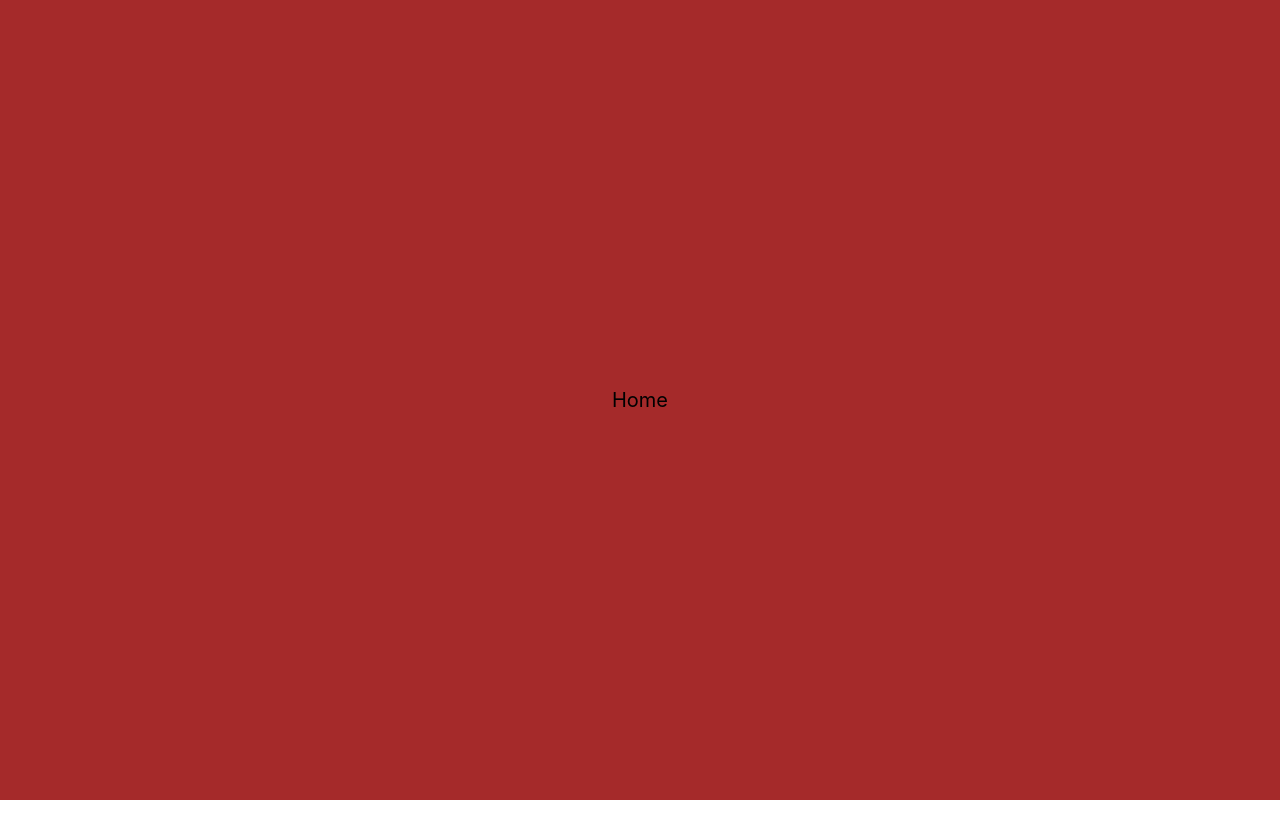
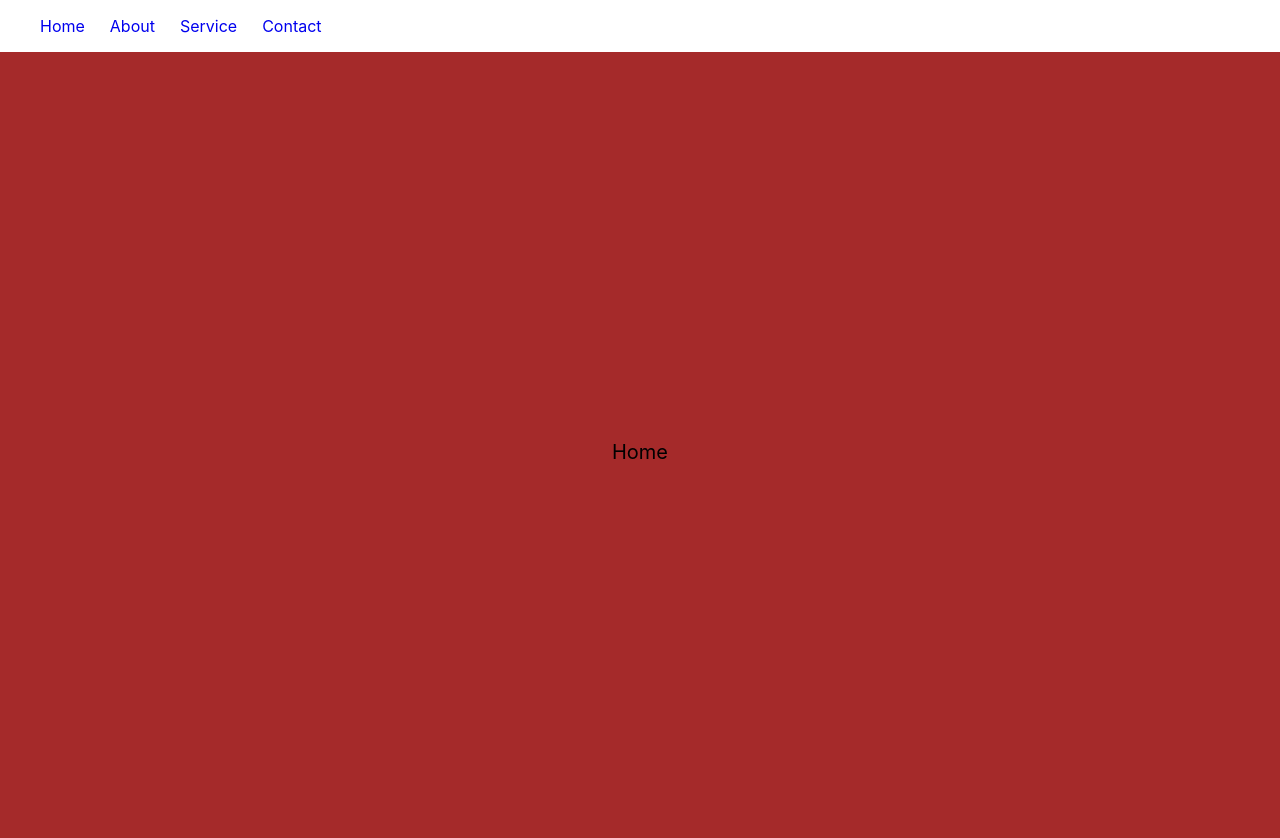
Before and after one commit to koheinthurako/React20-9-2023, a React (Create React App) app in the folder router/: page / in a window 1280 px wide. Shown: the top 838 px of the page. Before the commit the page ends 800 px from the top, so only its background shows below. Built offline with nearby package versions, Linux system fonts and the light colour scheme.

Commit message:
connect route using link

```diff
--- a/router/src/App.js
+++ b/router/src/App.js
@@ -2,6 +2,7 @@ import Home from "./pages/Home";
 import About from "./pages/About";
 import Contact from "./pages/Contact";
 import Service from "./pages/Service";
+import Nav from "./pages/components/Nav";
 import { BrowserRouter as Rounter, Routes, Route } from "react-router-dom";
 
 const App = () => {
@@ -10,6 +11,7 @@ const App = () => {
     <Rounter>
     {/* <Router></Router> ထဲမှာ HTML elements တွေရေးလို့ရပေမယ့် <Routes></Routes> ထဲမှာတော့မရပါ */}
       {/* <div>Hello World</div> */}
+      <Nav/>
       <Routes>
         <Route path="/" element={<Home/>}/>
         <Route path="/about" element={<About/>}/>
--- a/router/src/pages/About.jsx
+++ b/router/src/pages/About.jsx
@@ -2,7 +2,7 @@ import "./page.css";
 
 const About = () => {
   return (
-    <div>About</div>
+    <div className="container">About</div>
   )
 }
 
--- a/router/src/pages/Contact.jsx
+++ b/router/src/pages/Contact.jsx
@@ -2,7 +2,7 @@ import "./page.css";
 
 const Contact = () => {
   return (
-    <div>Contact</div>
+    <div className="container">Contact</div>
   )
 }
 
--- a/router/src/pages/Home.jsx
+++ b/router/src/pages/Home.jsx
@@ -2,7 +2,7 @@ import "./page.css";
 
 const Home = () => {
   return (
-    <div>Home</div>
+    <div className="container">Home</div>
   )
 }
 
--- a/router/src/pages/Service.jsx
+++ b/router/src/pages/Service.jsx
@@ -2,7 +2,7 @@ import "./page.css";
 
 const Service = () => {
   return (
-    <div>Service</div>
+    <div className="container">Service</div>
   )
 }
 
--- /dev/null
+++ b/router/src/pages/components/Nav.css
@@ -0,0 +1,10 @@
+.NavContainer > ul {
+    display: flex;
+    gap: 25px;
+    list-style: none;
+    cursor: pointer;
+}
+
+.NavContainer a {
+    text-decoration: none;
+}
--- /dev/null
+++ b/router/src/pages/components/Nav.jsx
@@ -0,0 +1,30 @@
+import "./Nav.css";
+import {Link} from "react-router-dom";
+
+const Nav = () => {
+  return (
+    <div className="NavContainer">
+        <ul>
+            <li>
+                {/* Link သည် react-router-dom မှ support ပေးထားသော <a></a> လိုမျိုး ဖြစ်ပေမယ့် document refresh မဖြစ်ပါ
+                    Link ကိုသုံးတဲ့အခါမှာ rendering လုပ်ပြီးသည့်အချိန်တွင် elements ထဲတွင် <a></a> tag လိုမျိုး render လုပ်သွားတယ်
+                    ရေးတဲ့အခါမှာလည်း Link သည် <a></a> tag သဘောမျိုးဖြစ်သည့်အတွက် Route ထဲက path တွေကိုသုံးပြီး Link ခုန်ထားတဲ့အတွက်
+                    <Router></Router> ထဲမှာပဲ မူလ <Nav/> ကိုထည့်ရေးရတယ် အပြင်ထုတ်ရေးလို့မရပါ
+                */}
+                <Link to={'/'}>Home</Link>
+            </li>
+            <li>
+                <Link to={'/about'}>About</Link>
+            </li>
+            <li>
+                <Link to={'/service'}>Service</Link>
+            </li>
+            <li>
+                <Link to={'/contact'}>Contact</Link>
+            </li>
+        </ul>
+    </div>
+  )
+}
+
+export default Nav;
--- a/router/src/pages/page.css
+++ b/router/src/pages/page.css
@@ -1,4 +1,4 @@
-div {
+.container {
     width: 100vw;
     height: 100vh;
     background-color: #a52a2a;
```
